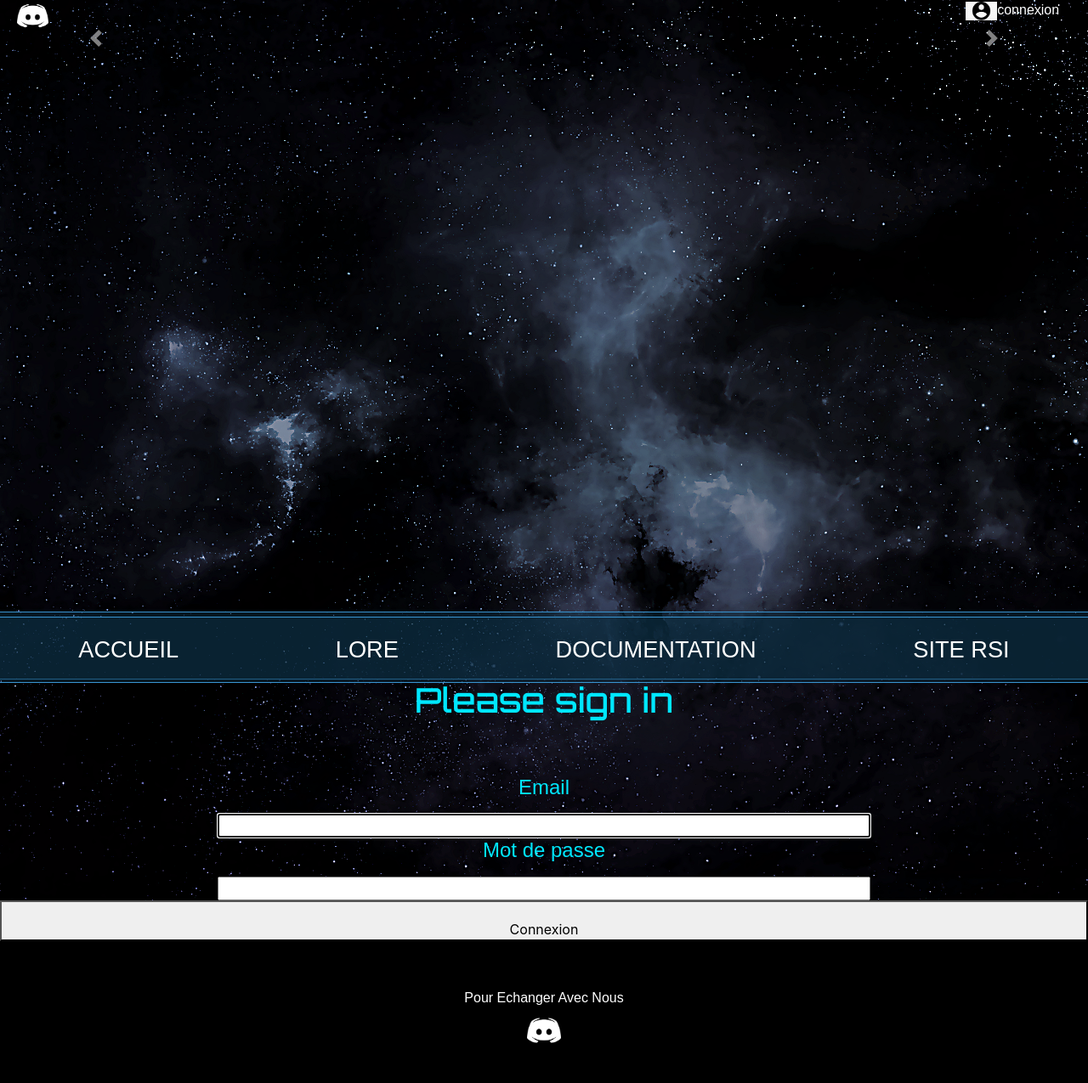
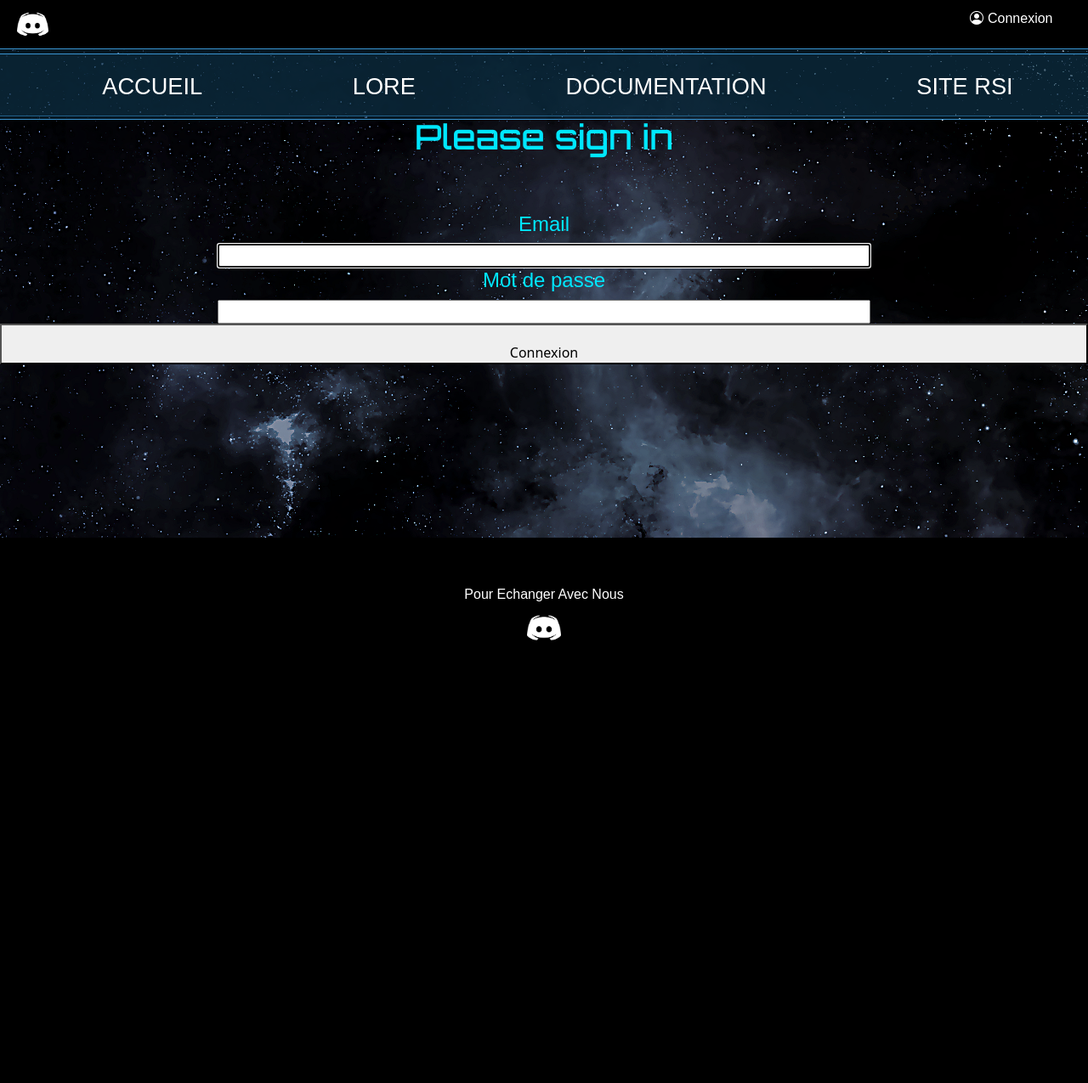
Before and after one commit to kevinvandenbussche/maraudeurs, a Symfony app: template templates/security/login.html.twig in a window 1280 px wide. Shown: the whole page at 85% size. After the commit the page ends 754 px from the top, so only its background shows below. Run offline with Twig, Linux system fonts and the light colour scheme; the template is opened without the code that fills it, so the values that code supplies are empty; some libraries are stand-ins or nearby versions; some web fonts are replaced.

Commit message:
modification des headers

```diff
--- a/public/css/style.css
+++ b/public/css/style.css
@@ -1,6 +1,10 @@
 * {
     margin: 0;
     padding: 0;
+}
+
+body{
+    min-height: 100vh;
 }
 /* pour que les photos soient a la dimension de la boite */
 .resp{
@@ -10,6 +14,10 @@
 
 .taillePhoto{
     width: 50%
+}
+
+.imageCarroussel{
+    width: 450px!important;
 }
 /* pour faire disparaitre les photos qui encadre chaque titre en html en version dekstop */
 .phone{
@@ -24,6 +32,7 @@ span{
 }
 footer span{
     font-size: 0.5em;
+
 }
 
 h1 {
@@ -38,7 +47,13 @@ h2{
     text-align: center;
 }
 
-
+.colorBlack{
+    background-color: black;
+    padding: 10px 20px;
+}
+i{
+    padding: 0 5px;
+}
 p,
 a,
 span {
@@ -196,11 +211,13 @@ body {
     position: sticky;
 }
 
-header {
-    height: 90vh;
-    background-repeat: no-repeat;
-    background-size: cover;
-    background-position: bottom;
+
+.headerPrincipal {
+    height: 70vh;
+}
+
+
+.headerUser{
     padding: 0 20px;
 }
 
@@ -267,10 +284,13 @@ a img{
     top: 0;
 }
 
+
 footer{
     background-color: black;
     padding: 40px 20px;
-
+    bottom: 0;
+    width: 100%;
+    position: absolute;
 }
 
 footer img{
--- a/templates/articles.html.twig
+++ b/templates/articles.html.twig
@@ -1,6 +1,6 @@
 {% extends 'base.html.twig' %}
 {% block header %}
-    {% include 'header/header.lore.html.twig' %}
+    {% include 'header/header.general.html.twig' %}
 {% endblock %}
 {% block content %}
     <h1>{{ category.name }}</h1>
--- a/templates/base.html.twig
+++ b/templates/base.html.twig
@@ -5,16 +5,16 @@
     <meta name="author" content="kevin vandenbussche">
     <meta name="keywords" content="maraudeurs, star citizen, milsim, militaire, jeux vidéo">
     <meta name="viewport" content="width=device-width, initial-scale=1.0">
-    <link rel="stylesheet" href="https://cdn.jsdelivr.net/npm/bootstrap@4.6.0/dist/css/bootstrap.min.css" integrity="sha384-B0vP5xmATw1+K9KRQjQERJvTumQW0nPEzvF6L/Z6nronJ3oUOFUFpCjEUQouq2+l" crossorigin="anonymous">
-    <link rel="stylesheet" href="https://cdn.jsdelivr.net/npm/bootstrap@4.6.0/dist/css/bootstrap.min.css" integrity="sha384-B0vP5xmATw1+K9KRQjQERJvTumQW0nPEzvF6L/Z6nronJ3oUOFUFpCjEUQouq2+l" crossorigin="anonymous">
+    <link href="https://cdn.jsdelivr.net/npm/bootstrap@5.0.0-beta3/dist/css/bootstrap.min.css" rel="stylesheet" integrity="sha384-eOJMYsd53ii+scO/bJGFsiCZc+5NDVN2yr8+0RDqr0Ql0h+rP48ckxlpbzKgwra6" crossorigin="anonymous">
+    <link rel="stylesheet" href="https://cdn.jsdelivr.net/npm/bootstrap-icons@1.4.1/font/bootstrap-icons.css">
     <link href="https://fonts.googleapis.com/css2?family=Electrolize&family=Orbitron:wght@500;700&display=swap" rel="stylesheet">
     <link rel="stylesheet" href="{{ asset('css/style.css') }}">
     <title>maraudeurs</title>
 </head>
 <body>
 {% block header %}
-    {# la valeur par default de mon block header est mon fichier 'header.main.html.twig #}
-    {% include 'header/header.main.html.twig' %}
+    {# la valeur par default de mon block header est mon fichier 'header.principal.html.twig #}
+    {% include 'header/header.principal.html.twig' %}
 {% endblock %}
 <!-- la nav est sortie de la structure HTML classique pour pouvoir etre sticky au body directement-->
 <nav class="wrapperHeader">
@@ -49,4 +49,5 @@
     </a>
 </footer>
 </body>
+<script src="https://cdn.jsdelivr.net/npm/bootstrap@5.0.0-beta3/dist/js/bootstrap.bundle.min.js" integrity="sha384-JEW9xMcG8R+pH31jmWH6WWP0WintQrMb4s7ZOdauHnUtxwoG2vI5DkLtS3qm9Ekf" crossorigin="anonymous"></script>
 </html>
--- a/templates/categories_articles.html.twig
+++ b/templates/categories_articles.html.twig
@@ -1,6 +1,6 @@
 {% extends 'base.html.twig' %}
 {% block header %}
-    {% include 'header/header.lore.html.twig' %}
+    {% include 'header/header.general.html.twig' %}
 {% endblock %}
 {% block content %}
 
--- /dev/null
+++ b/templates/header/header.general.html.twig
@@ -0,0 +1,8 @@
+<header class="headeruserUser">
+    <div class="colorBlack">
+        <a href="https://discord.gg/xCZjaKjSZt" target="_blank">
+            <img src="{{ asset ('img/discord.png') }}" alt="photo discord">
+        </a>
+        <a href="{{ path('app_login') }}" ><i class="bi bi-person-circle"></i>Connexion</a>
+    </div>
+</header>
--- a/templates/header/header.lore.html.twig
+++ /dev/null
@@ -1,4 +0,0 @@
-<header class="lore">
-
-
-</header>
--- a/templates/header/header.main.html.twig
+++ /dev/null
@@ -1,32 +0,0 @@
-
-<header>
-    <div>
-        <a href="https://discord.gg/xCZjaKjSZt" target="_blank">
-            <img src="{{ asset ('img/discord.png') }}" alt="photo discord">
-        </a>
-        <a href="{{ path('app_login') }}" ><img src="{{ asset ('img/photoConnexion.jpg') }}" alt="connexion">connexion</a>
-    </div>
-    <div id="carouselExampleInterval" class="carousel slide" data-ride="carousel">
-        <div class="carousel-inner">
-            <div class="carousel-item active" data-interval="0">
-
-            </div>
-            <div class="carousel-item" data-interval="10000">
-
-            </div>
-            <div class="carousel-item resp" data-interval="10000">
-
-            </div>
-            <div class="carousel-item" data-interval="10000">
-
-            </div>
-        </div>
-        <a class="carousel-control-prev" href="#carouselExampleInterval" role="button" data-slide="prev">
-            <span class="carousel-control-prev-icon" aria-hidden="true"></span>
-            <span class="sr-only">Previous</span>
-        </a>
-        <a class="carousel-control-next" href="#carouselExampleInterval" role="button" data-slide="next">
-            <span class="carousel-control-next-icon" aria-hidden="true"></span>
-            <span class="sr-only">Next</span>
-        </a>
-</header>
--- a/templates/lore.html.twig
+++ b/templates/lore.html.twig
@@ -1,6 +1,6 @@
 {% extends 'base.html.twig' %}
 {% block header %}
-    {% include 'header/header.lore.html.twig' %}
+    {% include 'header/header.general.html.twig' %}
 {% endblock %}
 {% block content %}
     <section class="descriptif">
--- a/templates/security/login.html.twig
+++ b/templates/security/login.html.twig
@@ -1,4 +1,8 @@
 {% extends 'base.html.twig' %}
+{% block header %}
+    {% include 'header/header.general.html.twig' %}
+
+{% endblock %}
 
 {% block title %}Log in!{% endblock %}
 
--- a/templates/show_article.html.twig
+++ b/templates/show_article.html.twig
@@ -1,6 +1,6 @@
 {% extends 'base.html.twig' %}
 {% block header %}
-{% include 'header/header.lore.html.twig' %}
+{% include 'header/header.general.html.twig' %}
 {% endblock %}
 
 {% block content %}
```
Also changed, not shown: templates/header/header.principal.html.twig (added, +26 -0 lines), public/img/photoConnexion.jpg (deleted), 1 other file.
